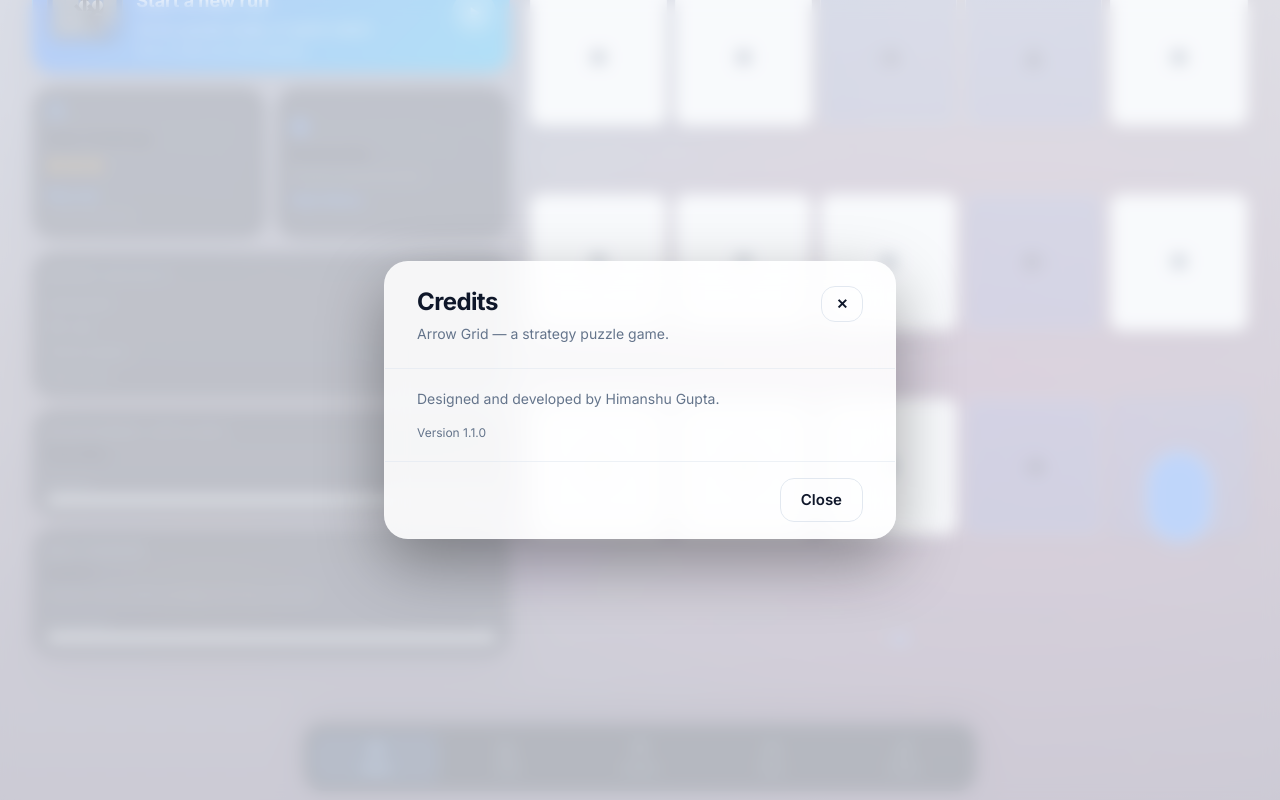
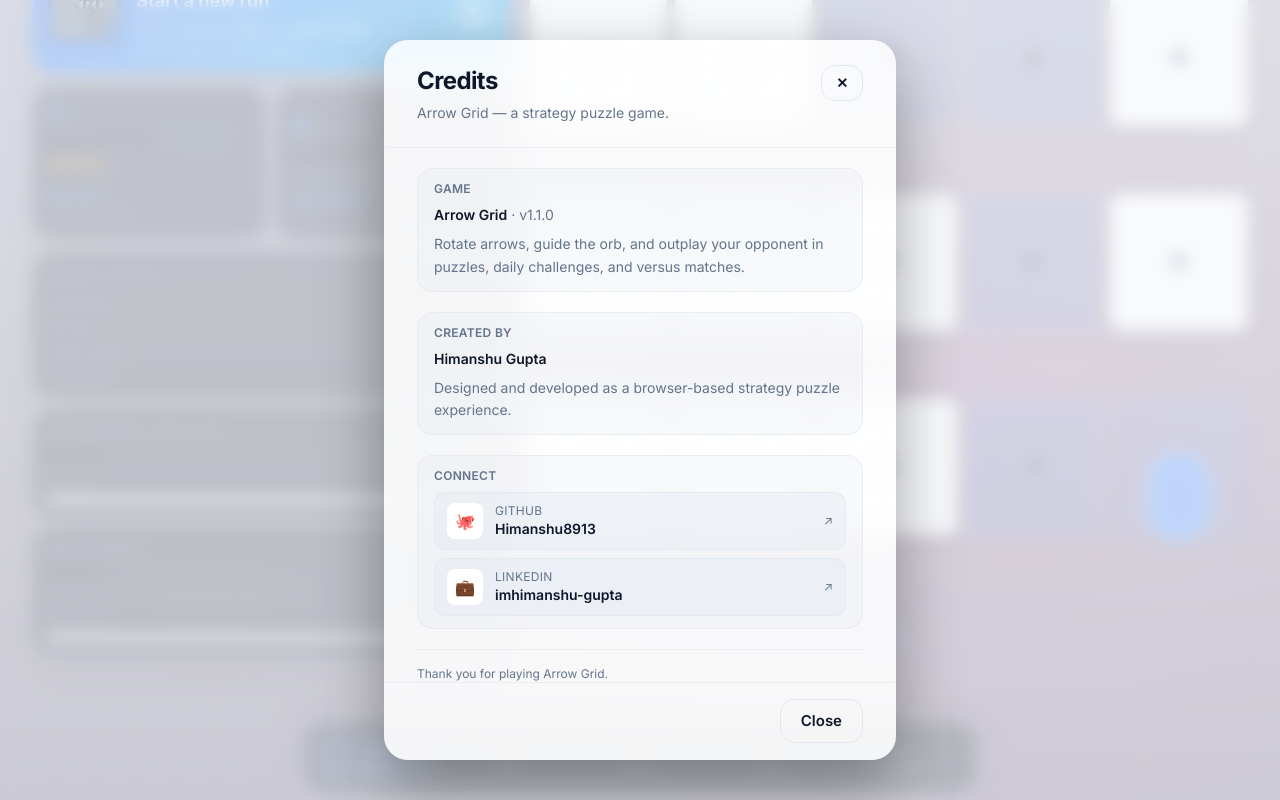
Before and after one commit to Himanshu8913/arrow-grid, a React (Vite) app: page / in a window 1280 px wide. Both pictures are taken after a click on the button "Credits". Shown: the part 522-1322 px from the top of the page. Built offline with nearby package versions, Linux system fonts and the light colour scheme.

Commit message:
chore(release): update version to 1.1.0 in package-lock.json and README; enhance CreditsDialog with dynamic app name and version display; add creator information and links in app constants

```diff
--- a/src/components/menu/credits-dialog.tsx
+++ b/src/components/menu/credits-dialog.tsx
@@ -1,5 +1,14 @@
+import type { ReactNode } from "react";
+
+import {
+  CREATOR_LINKS,
+  CREATOR_NAME,
+  getAppName,
+  getAppVersion,
+} from "@/constants/app";
 import { Button } from "@/ui/button";
 import { Dialog } from "@/ui/dialog";
+import { cn } from "@/utils/cn";
 
 export interface CreditsDialogProps {
   open: boolean;
@@ -10,22 +19,123 @@ export interface CreditsDialogProps {
  * Credits and attribution for the game.
  */
 export function CreditsDialog({ open, onClose }: CreditsDialogProps) {
+  const appName = getAppName();
+  const appVersion = getAppVersion();
+
   return (
     <Dialog
       open={open}
       onClose={onClose}
       title="Credits"
-      description="Arrow Grid — a strategy puzzle game."
+      description={`${appName} — a strategy puzzle game.`}
       footer={
         <Button type="button" variant="ghost" onClick={onClose}>
           Close
         </Button>
       }
     >
-      <div className="space-y-4 text-sm text-text-muted">
-        <p>Designed and developed by Himanshu Gupta.</p>
-        <p className="text-xs text-text-muted">Version 1.1.0</p>
+      <div className="space-y-5 text-sm">
+        <CreditsSection title="Game">
+          <p className="text-text-primary">
+            <span className="font-semibold">{appName}</span>
+            <span className="text-text-muted"> · v{appVersion}</span>
+          </p>
+          <p className="mt-2 leading-relaxed text-text-muted">
+            Rotate arrows, guide the orb, and outplay your opponent in puzzles,
+            daily challenges, and versus matches.
+          </p>
+        </CreditsSection>
+
+        <CreditsSection title="Created by">
+          <p className="font-semibold text-text-primary">{CREATOR_NAME}</p>
+          <p className="mt-2 leading-relaxed text-text-muted">
+            Designed and developed as a browser-based strategy puzzle experience.
+          </p>
+        </CreditsSection>
+
+        <CreditsSection title="Connect">
+          <div className="grid gap-2">
+            <CreatorLinkCard
+              icon="🐙"
+              label={CREATOR_LINKS.github.label}
+              handle={CREATOR_LINKS.github.handle}
+              href={CREATOR_LINKS.github.href}
+            />
+            <CreatorLinkCard
+              icon="💼"
+              label={CREATOR_LINKS.linkedin.label}
+              handle={CREATOR_LINKS.linkedin.handle}
+              href={CREATOR_LINKS.linkedin.href}
+            />
+          </div>
+        </CreditsSection>
+
+        <p className="border-t border-bg-card/60 pt-4 text-xs text-text-muted">
+          Thank you for playing {appName}.
+        </p>
       </div>
     </Dialog>
   );
 }
+
+function CreditsSection({
+  title,
+  children,
+}: {
+  title: string;
+  children: ReactNode;
+}) {
+  return (
+    <section className="rounded-2xl border border-bg-card/70 bg-bg-card/25 px-4 py-3">
+      <h3 className="text-xs font-semibold uppercase tracking-wide text-text-muted">
+        {title}
+      </h3>
+      <div className="mt-2">{children}</div>
+    </section>
+  );
+}
+
+function CreatorLinkCard({
+  icon,
+  label,
+  handle,
+  href,
+}: {
+  icon: string;
+  label: string;
+  handle: string;
+  href: string;
+}) {
+  return (
+    <a
+      href={href}
+      target="_blank"
+      rel="noopener noreferrer"
+      className={cn(
+        "group flex items-center gap-3 rounded-xl border border-bg-card/80 bg-bg-card/40 px-3 py-2.5",
+        "transition-colors hover:border-accent-primary/40 hover:bg-accent-primary/10",
+      )}
+    >
+      <span
+        aria-hidden="true"
+        className="flex h-9 w-9 shrink-0 items-center justify-center rounded-lg bg-bg-surface text-base"
+      >
+        {icon}
+      </span>
+      <span className="min-w-0 flex-1 text-left">
+        <span className="block text-xs font-medium uppercase tracking-wide text-text-muted">
+          {label}
+        </span>
+        <span className="block truncate font-semibold text-text-primary group-hover:text-accent-primary">
+          {handle}
+        </span>
+      </span>
+      <span
+        aria-hidden="true"
+        className="text-xs text-text-muted transition-transform group-hover:translate-x-0.5 group-hover:text-accent-primary"
+      >
+        ↗
+      </span>
+    </a>
+  );
+}
--- a/src/constants/app.ts
+++ b/src/constants/app.ts
@@ -6,5 +6,23 @@ export function getAppName(): string {
 }
 
 export function getAppVersion(): string {
-  return import.meta.env.VITE_APP_VERSION ?? "1.1.0";
+  return import.meta.env.VITE_APP_VERSION ?? APP_VERSION;
 }
+
+/** Fallback app version when env injection is unavailable (keep in sync with package.json). */
+export const APP_VERSION = "1.1.0";
+
+export const CREATOR_NAME = "Himanshu Gupta";
+
+export const CREATOR_LINKS = {
+  github: {
+    label: "GitHub",
+    handle: "Himanshu8913",
+    href: "https://github.com/Himanshu8913",
+  },
+  linkedin: {
+    label: "LinkedIn",
+    handle: "imhimanshu-gupta",
+    href: "https://www.linkedin.com/in/imhimanshu-gupta/",
+  },
+} as const;
--- a/vite.config.ts
+++ b/vite.config.ts
@@ -1,10 +1,24 @@
 import tailwindcss from "@tailwindcss/vite";
 import react from "@vitejs/plugin-react";
+import { readFileSync } from "node:fs";
 import path from "node:path";
+import { fileURLToPath } from "node:url";
 import { defineConfig } from "vitest/config";
+
+const rootDir = path.dirname(fileURLToPath(import.meta.url));
+const appVersion = (
+  JSON.parse(readFileSync(path.join(rootDir, "package.json"), "utf-8")) as {
+    version: string;
+  }
+).version;
 
 export default defineConfig({
   plugins: [react(), tailwindcss()],
+  define: {
+    "import.meta.env.VITE_APP_VERSION": JSON.stringify(
+      process.env.VITE_APP_VERSION || appVersion,
+    ),
+  },
   resolve: {
     alias: {
       "@": path.resolve(__dirname, "./src"),
```
Also changed, not shown: 2 other files (tests, documents, lock files or other folders).
